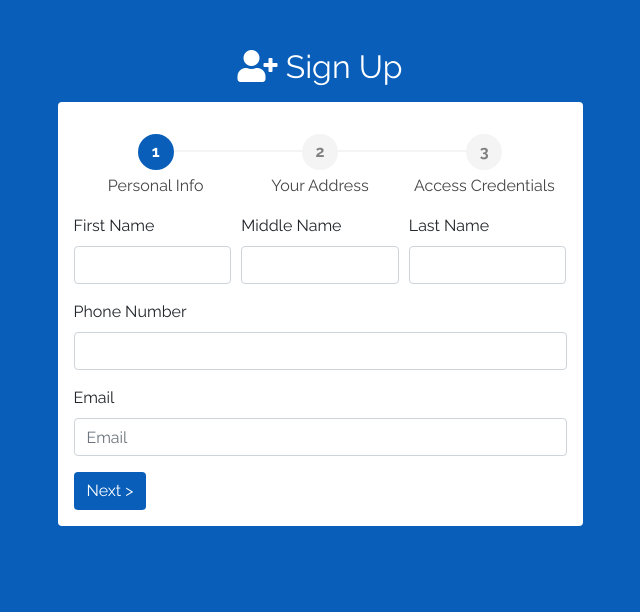
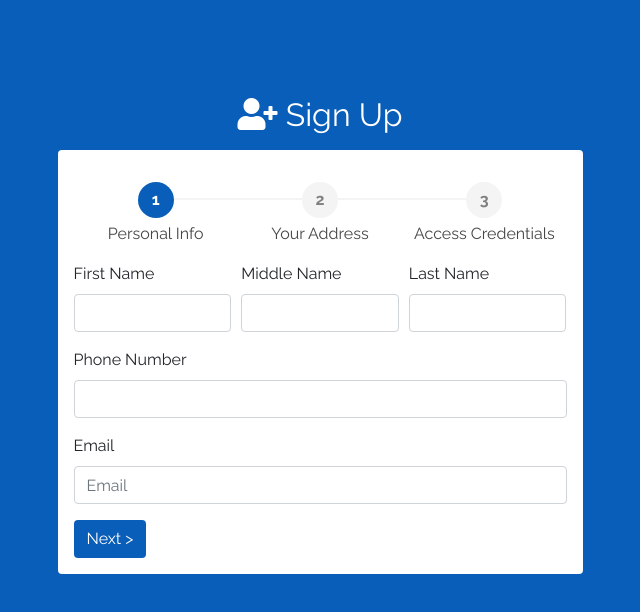
Before and after one commit to thesheebs/StepThroughForm, a plain HTML site: page index.html in a window 1280 px wide. Shown: the whole page, without its empty margins (320-960 px from the left). Drawn offline with nearby package versions, Linux system fonts and the light colour scheme.

Commit message:
Add files via upload

```diff
--- a/index.html
+++ b/index.html
@@ -32,7 +32,7 @@
 <body>
     <div id='mainContent'>
         <div class='container py-5'>
-            <h2 class='text-center text-white pb-2'><span class="fas fa-user-plus"></span> Sign Up</h2>
+            <h2 class='text-center text-white pt-5 pb-2'><span class="fas fa-user-plus"></span> Sign Up</h2>
             <div class='mw-md mx-auto bg-white p-3 rounded'>
                 <div id="mySteps" class="my-3">
                     <ul class="list-unstyled multi-steps">
```
